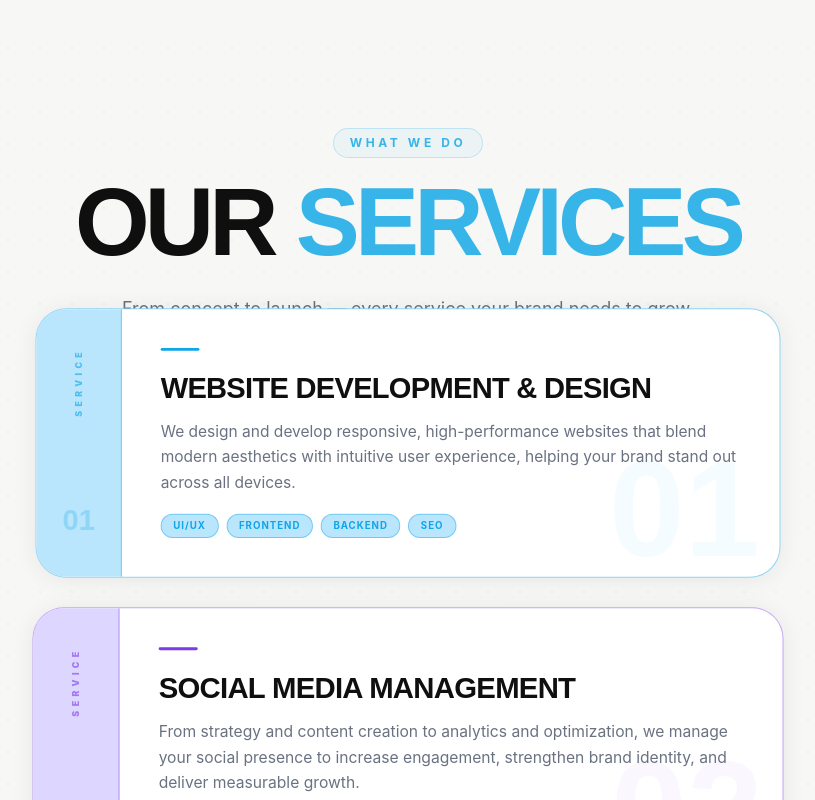
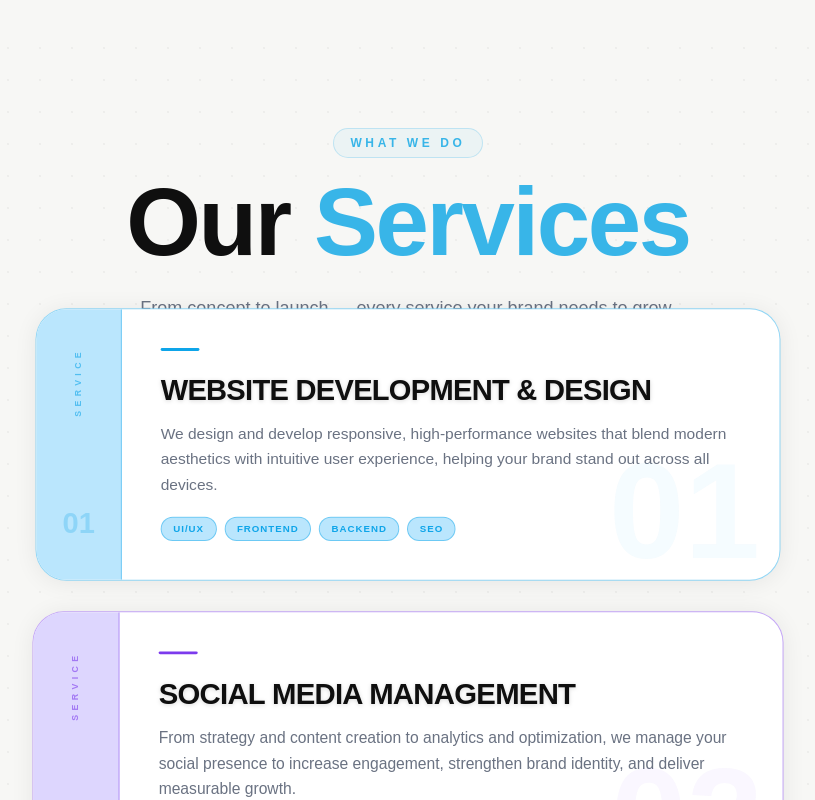
Before and after one commit to Ashwin-A21/qdla.2.0, a React (Vite) app in the folder qdla-web/: page / in a window 1280 px wide. Shown: the part 2820-3620 px from the top of the page, without its empty margins (232-1047 px from the left). Built offline with nearby package versions, Linux system fonts and the light colour scheme.

Commit message:
font enhance -text

```diff
--- a/qdla-web/src/components/sections/HorizontalScroll.jsx
+++ b/qdla-web/src/components/sections/HorizontalScroll.jsx
@@ -151,8 +151,8 @@ const HorizontalScroll = () => {
                     >
                         <div className="absolute top-10 left-6 md:left-20 right-6 md:right-20 z-20 flex justify-between items-end pointer-events-none">
                             <RevealOnScroll className="pointer-events-auto">
-                                <h2 className="text-4xl md:text-7xl font-header font-black uppercase tracking-tighter mb-2 text-[#0f0f0f]">Selected Works</h2>
-                                <p className="text-black/40 text-xs md:text-md font-body font-bold uppercase tracking-widest">Scroll to explore</p>
+                                <h2 className="text-4xl md:text-7xl font-header font-bold tracking-tight mb-2 text-[#0f0f0f]">Selected Works</h2>
+                                <p className="text-black/50 text-xs md:text-sm font-body font-medium uppercase tracking-[0.25em]">Scroll to explore</p>
                             </RevealOnScroll>
                             <button
                                 onClick={handleViewAll}
@@ -185,7 +185,7 @@ const HorizontalScroll = () => {
                                         <div className="absolute bottom-0 left-0 p-6 md:p-10 w-full z-10">
                                             <p className="text-[10px] md:text-xs font-body font-bold tracking-[0.2em] text-[#38b5e8] mb-3 uppercase transform translate-y-4 opacity-0 group-hover:translate-y-0 group-hover:opacity-100 transition-all duration-700 ease-[0.22,1,0.36,1]">{card.category}</p>
                                             <div className="flex justify-between items-end gap-4 transform translate-y-4 group-hover:translate-y-0 transition-transform duration-700 ease-[0.22,1,0.36,1]">
-                                                <h3 className="text-white text-3xl md:text-5xl font-header font-black leading-none tracking-tighter uppercase drop-shadow-md">{card.title}</h3>
+                                                <h3 className="text-white text-3xl md:text-5xl font-header font-semibold leading-[1.1] tracking-tight drop-shadow-md">{card.title}</h3>
                                                 <div className="bg-white/10 text-white p-4 rounded-full backdrop-blur-md group-hover:bg-white group-hover:text-black transition-all group-hover:rotate-45 duration-700 shadow-lg flex-shrink-0 scale-90 group-hover:scale-100">
                                                     <MoveUpRight size={22} strokeWidth={2.5} />
                                                 </div>
@@ -207,8 +207,8 @@ const HorizontalScroll = () => {
                     >
                         <div className="flex justify-between items-end mb-16">
                             <RevealOnScroll>
-                                <h2 className="text-4xl md:text-7xl font-header font-black uppercase tracking-tighter mb-2 text-[#0f0f0f]">Selected Works</h2>
-                                <p className="text-black/40 text-xs md:text-md font-body font-bold uppercase tracking-widest">All Projects Directory</p>
+                                <h2 className="text-4xl md:text-7xl font-header font-bold tracking-tight mb-2 text-[#0f0f0f]">Selected Works</h2>
+                                <p className="text-black/50 text-xs md:text-sm font-body font-medium uppercase tracking-[0.25em]">All Projects Directory</p>
                             </RevealOnScroll>
                             <button
                                 onClick={handleBack}
--- a/qdla-web/src/components/sections/ProcessStickyCards.jsx
+++ b/qdla-web/src/components/sections/ProcessStickyCards.jsx
@@ -103,7 +103,7 @@ const ServiceCard = ({ service, index, total, scrollYProgress }) => {
                     >
                         Service
                     </span>
-                    <span className="font-header text-3xl font-black select-none" style={{ color: service.accent, opacity: 0.25 }}>
+                    <span className="font-header text-3xl font-bold select-none" style={{ color: service.accent, opacity: 0.25 }}>
                         {service.number}
                     </span>
                 </div>
@@ -121,7 +121,7 @@ const ServiceCard = ({ service, index, total, scrollYProgress }) => {
                     <div>
                         {/* Colored top line */}
                         <div className="w-10 h-[3px] rounded-full mb-5" style={{ backgroundColor: service.accent }} />
-                        <h3 className="font-header text-2xl md:text-3xl font-bold uppercase tracking-tight text-[#0f0f0f] leading-tight mb-3">
+                        <h3 className="font-header text-2xl md:text-3xl font-semibold uppercase tracking-tight text-[#0f0f0f] leading-snug mb-3 drop-shadow-sm">
                             {service.title}
                         </h3>
                         <p className="font-body text-gray-500 text-sm md:text-base leading-relaxed max-w-2xl">
@@ -177,7 +177,7 @@ const ProcessStickyCards = () => {
                                      px-4 py-1.5 rounded-full border border-[#38b5e8]/25 bg-[#38b5e8]/6">
                         What We Do
                     </span>
-                    <h2 className="font-header text-5xl md:text-8xl font-black uppercase text-[#0f0f0f] tracking-tighter leading-none mb-6">
+                    <h2 className="font-header text-5xl md:text-8xl font-bold tracking-tight text-[#0f0f0f] leading-none mb-6">
                         Our <span className="text-[#38b5e8]">Services</span>
                     </h2>
                     <p className="font-body text-gray-500 text-base md:text-lg max-w-xl mx-auto leading-relaxed">
--- a/qdla-web/src/components/sections/QuoteReveal.jsx
+++ b/qdla-web/src/components/sections/QuoteReveal.jsx
@@ -6,11 +6,11 @@ const QuoteReveal = () => {
         <section className="py-60 px-6 text-center bg-[#f7f7f5]">
             <div className="max-w-4xl mx-auto">
                 <Quote className="mx-auto mb-12 opacity-10 w-12 h-12 text-black" />
-                <h2 className="font-header text-3xl md:text-5xl uppercase leading-tight tracking-tight text-black">
+                <h2 className="font-quote-header text-3xl md:text-5xl uppercase leading-tight tracking-tight text-black">
                     "Minimalism is not the lack of something. It is the perfect amount of everything."
                 </h2>
                 <div className="mt-12 h-[1px] w-20 bg-black mx-auto"></div>
-                <p className="mt-8 text-[10px] uppercase tracking-[0.4em] font-bold text-black font-body">Standard of Qdla</p>
+                <p className="mt-8 text-[10px] uppercase tracking-[0.4em] font-bold text-black font-quote-body">Standard of Qdla</p>
             </div>
         </section>
     );
--- a/qdla-web/src/index.css
+++ b/qdla-web/src/index.css
@@ -1,11 +1,14 @@
 @import "tailwindcss";
 @import url("https://fonts.googleapis.com/css2?family=Playfair+Display:ital,wght@0,400..900;1,400..900&display=swap");
 @import url("https://fonts.googleapis.com/css2?family=Inter:wght@400;500;600&family=Montserrat:wght@700;900&display=swap");
+@import url('https://fonts.googleapis.com/css2?family=DM+Sans:ital,opsz,wght@0,9..40,100..1000;1,9..40,100..1000&family=Outfit:wght@100..900&display=swap');
 
 @theme {
   --font-display: "Playfair Display", serif;
-  --font-header: "Montserrat", sans-serif;
-  --font-body: "Inter", sans-serif;
+  --font-header: "Outfit", sans-serif;
+  --font-body: "DM Sans", sans-serif;
+  --font-quote-header: "Montserrat", sans-serif;
+  --font-quote-body: "Inter", sans-serif;
 }
 
 @layer base {
--- a/qdla-web/tailwind.config.js
+++ b/qdla-web/tailwind.config.js
@@ -11,7 +11,9 @@ export default {
         'xs': '375px',
       },
       fontFamily: {
-        sans: ['Manrope', 'sans-serif'],
+        sans: ['"DM Sans"', 'sans-serif'],
+        'quote-header': ['var(--font-quote-header)'],
+        'quote-body': ['var(--font-quote-body)']
       },
       colors: {
         qdla: {
```
